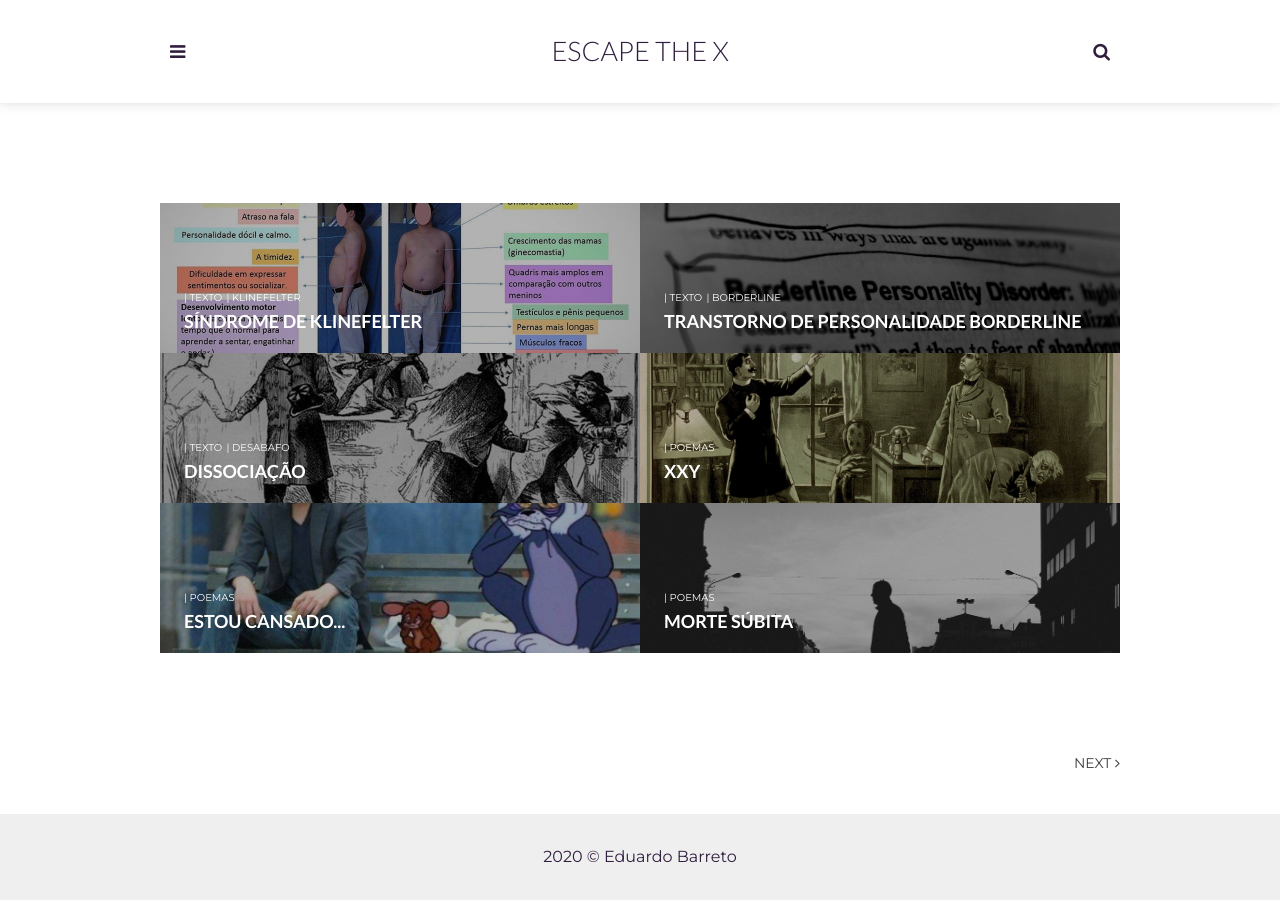
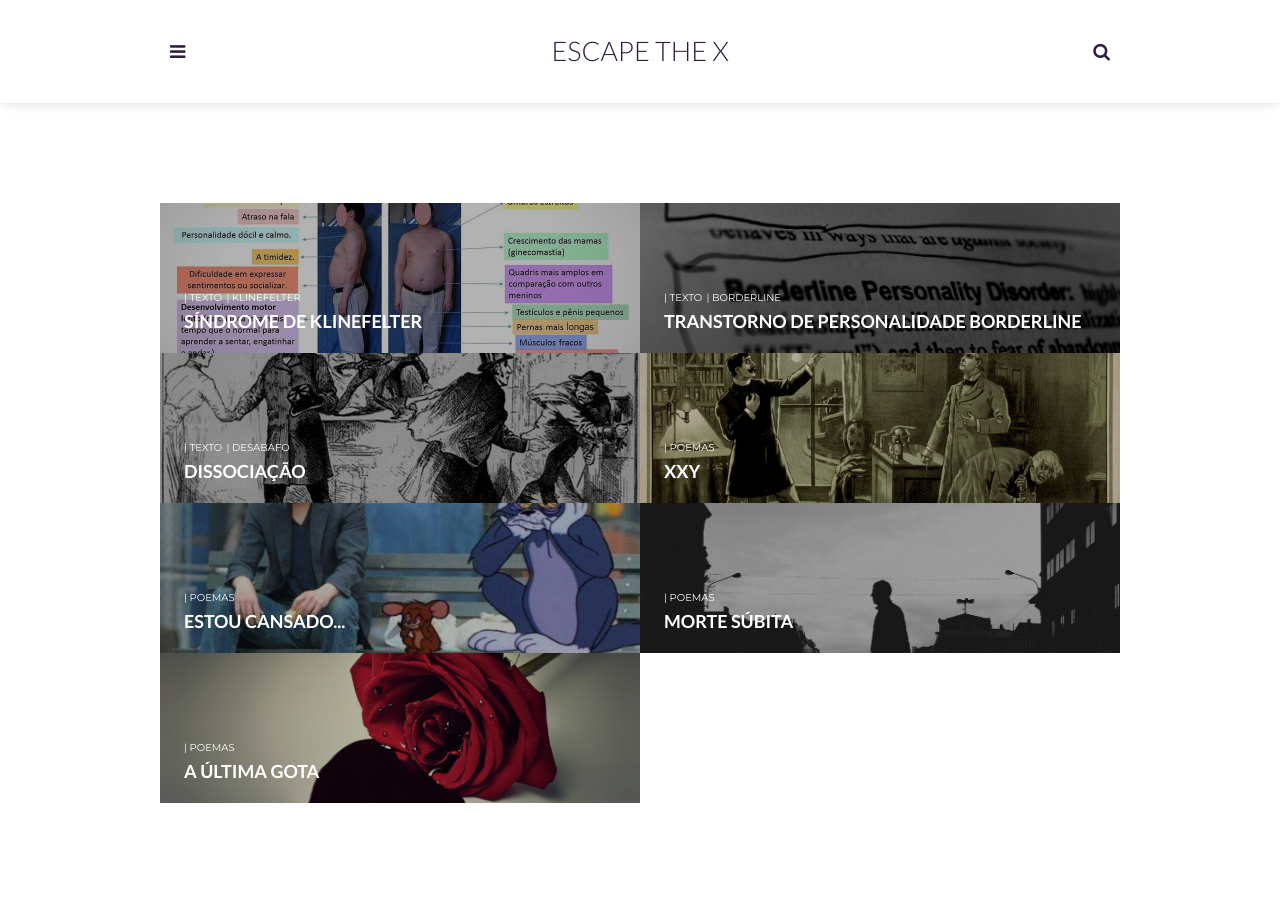
Before and after one commit to EscapeTheX/escapethex.github.io, a Jekyll site: the page built from index.html, in a window 1280 px wide. Built offline with Jekyll 4.4.1, drawn with Linux system fonts in a browser that asks for light colours; the list of posts is cut into pages by our own code.

Commit message:
Update _config.yml

```diff
--- a/_config.yml
+++ b/_config.yml
@@ -31,7 +31,7 @@
 analytics: # Google Analytics
 
 # Paginate
-paginate: 6
+paginate: 8
 paginate_path: /page:num/
 
 # Build settings
```
